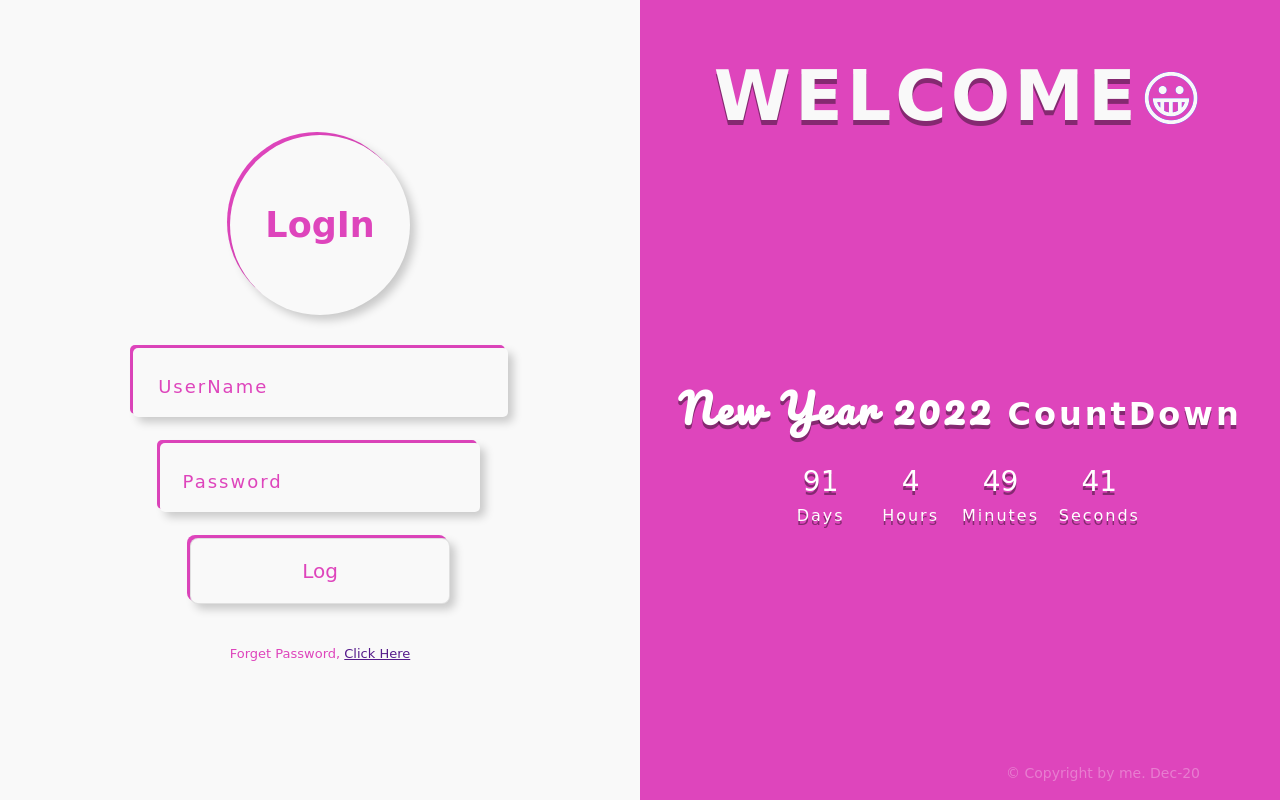
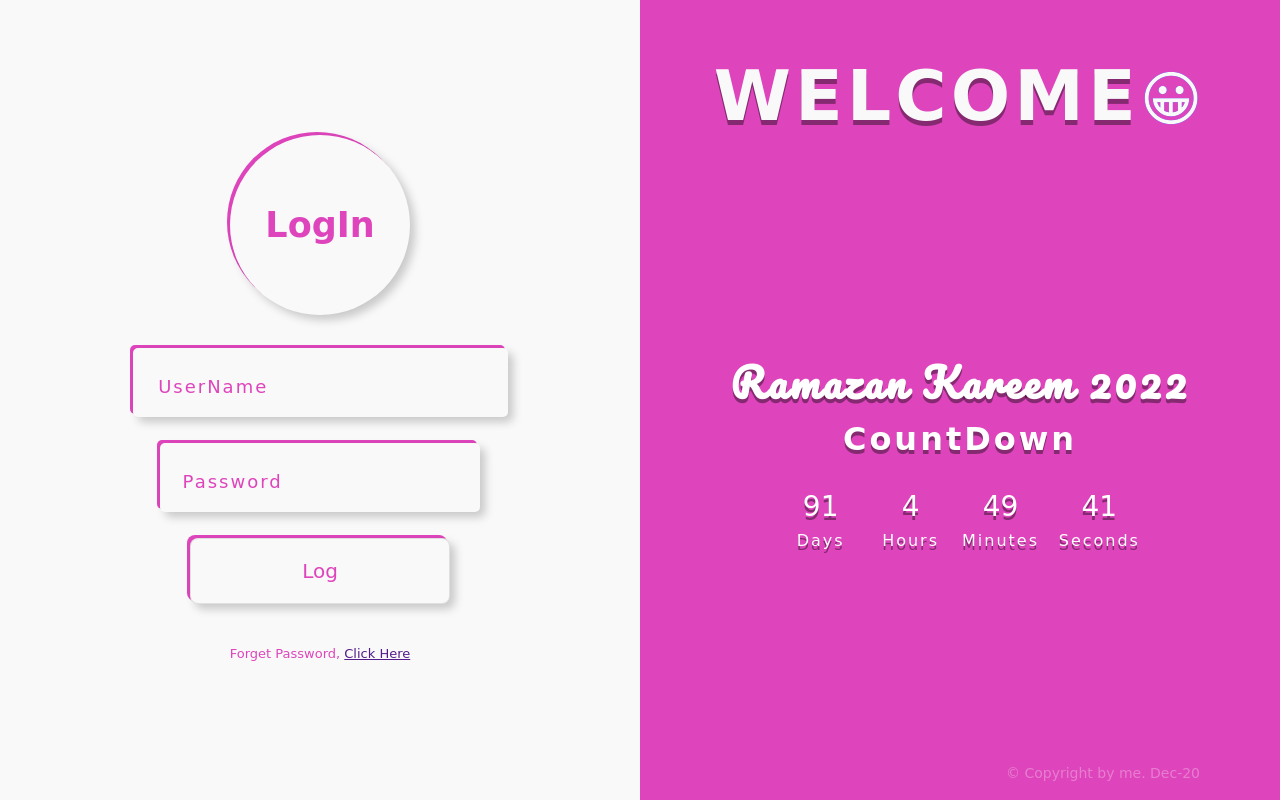
Before and after one commit to muneebali500/login-form, a plain HTML site: page index.html in a window 1280 px wide. Drawn offline with Linux system fonts and the light colour scheme; a web font is replaced by a local one.

Commit message:
Update index.html

```diff
--- a/index.html
+++ b/index.html
@@ -46,7 +46,7 @@
         <div class="login__right--side">
           <h2 class="login__welcome">Welcome<span>😀</span></h2>
           <div class="countdown">
-            <h3><span>New Year 2022</span> CountDown</h3>
+            <h3><span>Ramazan Kareem 2022</span> CountDown</h3>
             <div class="time">
               <span id="days" data-days></span>
               <span id="hours" data-hours></span>
```
